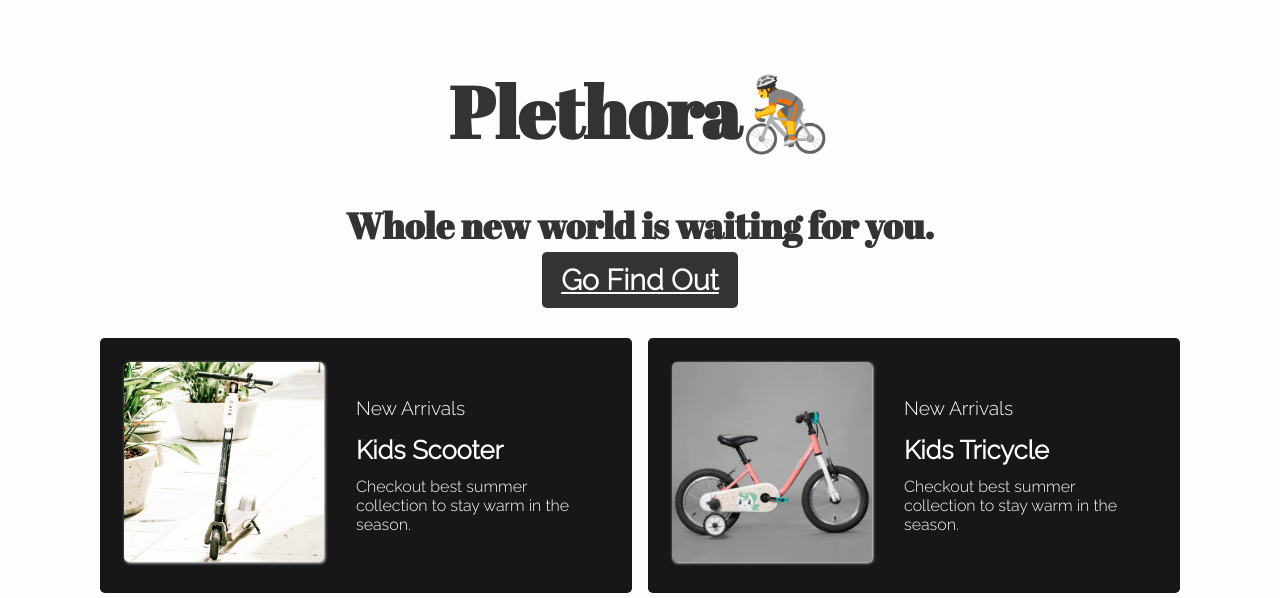
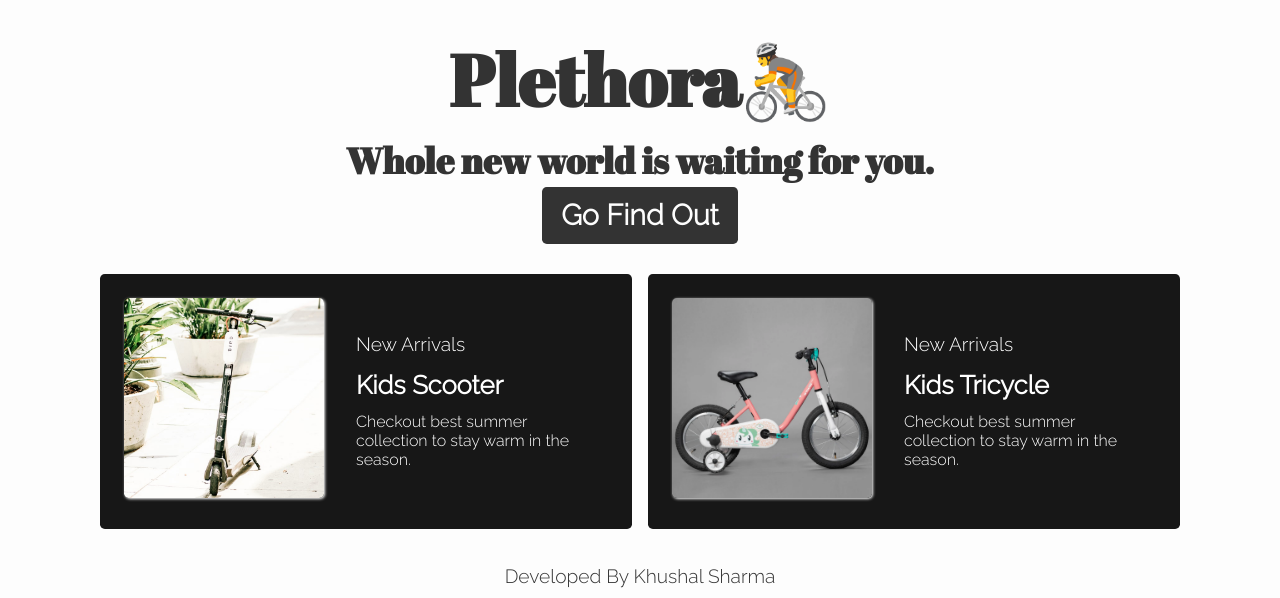
Before and after one commit to Logan1x/Plethora, a plain HTML site: page index.html in a window 1280 px wide. Shown: the part 431-1029 px from the top of the page. Drawn offline with Linux system fonts and the light colour scheme.

Commit message:
Fix: hero button styling

```diff
--- a/styles/hero.css
+++ b/styles/hero.css
@@ -43,6 +43,10 @@
   color: var(--color-text);
 }
 
+.hero-title h1 {
+  margin: 1rem auto;
+}
+
 .hero-btn {
   font-size: 1.8rem;
   font-family: "Raleway", sans-serif;
@@ -52,6 +56,7 @@
   color: var(--color-background);
   padding: 0.5rem 0.7rem;
   border-radius: 0.3rem;
+  text-decoration: none;
 }
 
 .hero-card-2 {
```
